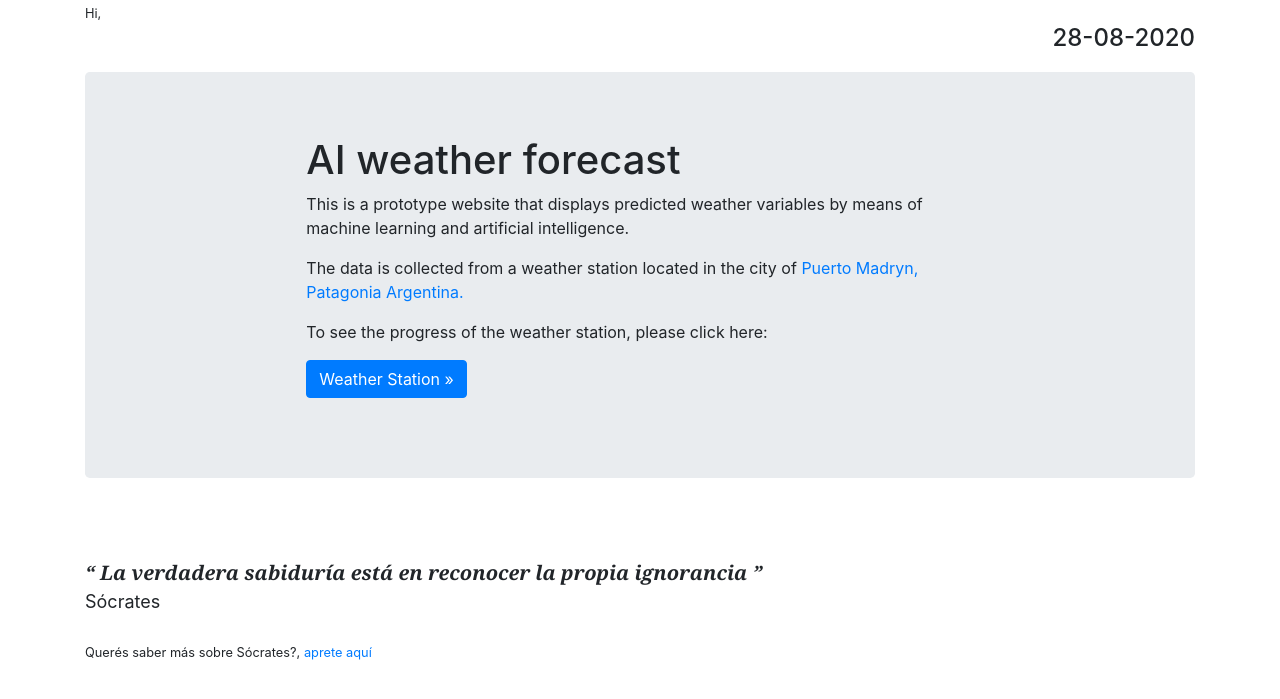
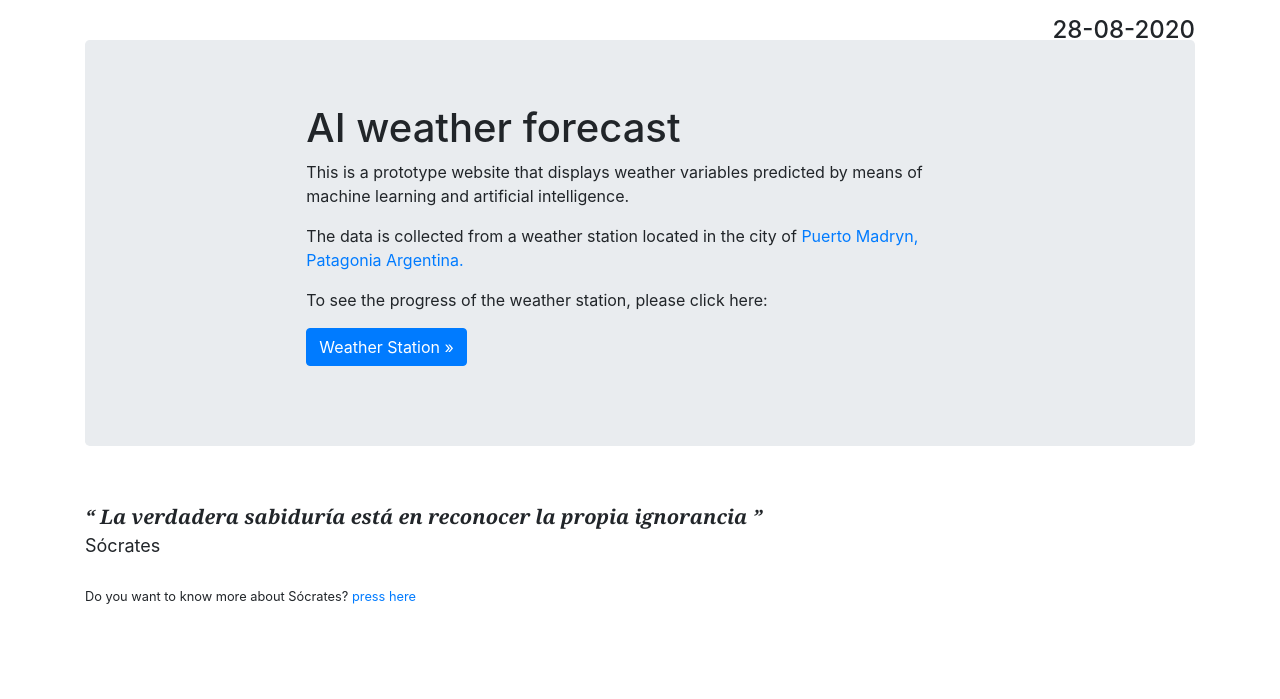
Before and after one commit to Shreshth-07/WeatherForeFlask, a Flask app: page / in a window 1280 px wide. Shown: the part 56-755 px from the top of the page. Run offline with Flask 2, Linux system fonts and the light colour scheme; some libraries are stand-ins or nearby versions.

Commit message:
little changes

```diff
--- a/flaskBlog/routes.py
+++ b/flaskBlog/routes.py
@@ -52,7 +52,7 @@ scheduler.start()
 def index():
     q = request.args.get('q')
     rand = random.randint(0,len(frases))
-    return render_template('index.html',today_date=local_time,frases=frases,rand=rand,q=q)
+    return render_template('index.html',today_date=local_time,frases=frases,rand=rand,q=q,current_user=current_user)
 
 
 @app.route('/posts',methods=['GET','POST'])
--- a/flaskBlog/static/css/main.css
+++ b/flaskBlog/static/css/main.css
@@ -38,7 +38,11 @@ td {
         width: 10%;
     }
 
-
+.just-margin br {
+    content: "";
+    display: block;
+    margin: 2em;
+    }
 
 
 #content {
--- a/flaskBlog/templates/index.html
+++ b/flaskBlog/templates/index.html
@@ -8,14 +8,17 @@
 
 
 {% block body %}
-<small> Hi, {{ current_user.username }} </small>
-<div>
-    <h4 style="display:inline" class=" float-right">{{today_date}}</h4>
-    <br>
-    <h1 style="display:inline" >   </h1>
+
+<div class="just-margin">
+        <p>
+            {% if current_user.is_authenticated %}
+                <h4 style="display:inline" class=" float-left"> Hi {{ current_user.username }} </h4>
+            {% endif %}
+            <h4 style="display:inline" class=" float-right">{{today_date}}</h4>
+        </p>
 </div>
+<Br>
 
-<br>
 
 <main role="main">
     <div class="jumbotron">
@@ -23,10 +26,10 @@
             <h1>AI weather forecast</h1>
 
             <p>
-                This is a prototype website that displays predicted weather variables by means of machine learning and artificial intelligence.
+                This is a prototype website that displays weather variables predicted by means of machine learning and artificial intelligence.
             </p>
             <p>
-                The data is collected from a weather station located in the city of <a href="https://www.google.com/maps/place/Puerto+Madryn,+Chubut/@-42.7683807,-65.0958756,12z/data=!3m1!4b1!4m5!3m4!1s0xbe02355e87a2ead1:0x1e890d2810b44382!8m2!3d-42.7694476!4d-65.0317175" target="_blank"> Puerto Madryn, Patagonia Argentina. </a>
+                The data is collected from a weather station located in the city of <a href="https://www.google.com/maps/place/Puerto+Madryn,+Chubut/@-42.7683807,-65.0958756,12z/data=!3m1!4b1!4m5!3m4!1s0xbe02355e87a2ead1:0x1e890d2810b44382!8m2!3d-42.7694476!4d-65.0317175" target="_blank"> <a href="https://www.google.com/maps/place/Puerto+Madryn,+Chubut/@-42.7683807,-65.0958756,12z/data=!3m1!4b1!4m5!3m4!1s0xbe02355e87a2ead1:0x1e890d2810b44382!8m2!3d-42.7694476!4d-65.0317175" target="_blank"> Puerto Madryn, Patagonia Argentina. </a>
             </p>
             <p>
                 To see the progress of the weather station, please click here:
@@ -41,14 +44,13 @@
 
 <div>
     <br>
-    <br>
     <strong style = "font-family:georgia,garamond,serif;font-size:20px;font-style:italic;"> <q>{{ frases[rand][0]}} </q></strong>
     <br>
     <small style = "font-size:18px;" > {{ frases[rand][1]}} </small>
     <br>
     <br>
 
-    <small> Querés saber más sobre {{ frases[rand][1]}}?, <a href="https://www.ecosia.org/search?q={{frases[rand][1]}}"  target="_blank"> aprete aquí </a>  </small>
+    <small> Do you want to know more about {{ frases[rand][1]}}? <a href="https://www.ecosia.org/search?q={{frases[rand][1]}}"  target="_blank"> press here </a>  </small>
 
 </div>
 
```
